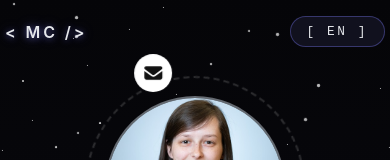
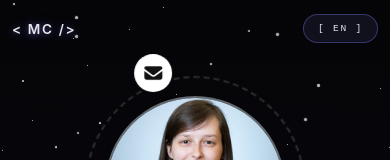
Before and after one commit to mika-collins/mika-collins.github.io, a React (Vite) app: page / in a window 390 px wide. Shown: the top 160 px of the page. Built offline with nearby package versions, Linux system fonts and the light colour scheme.

Commit message:
Added a responsive design to navbar

```diff
--- a/src/components/Navbar/Navbar.css
+++ b/src/components/Navbar/Navbar.css
@@ -56,38 +56,90 @@
 }
 
 .navbar.scrolled {
-  /* lighter semi-transparent gradient */
   background: linear-gradient(
     to bottom,
-    rgba(5, 5, 8, 0.6),  /* top slightly transparent */
-    rgba(5, 5, 8, 0.4)   /* bottom even lighter */
+    rgba(5, 5, 8, 0.6),
+    rgba(5, 5, 8, 0.4)
   );
 
   /* subtle blur */
   backdrop-filter: blur(6px);
   -webkit-backdrop-filter: blur(6px);
 
-  /* light shadow to separate from content */
   box-shadow: 0 2px 10px rgba(0, 0, 0, 0.25);
 
   padding: 16px 5px;
 
   transition:
-    background 0.3s ease,
     backdrop-filter 0.3s ease,
     box-shadow 0.3s ease,
     padding 0.3s ease;
 }
 
+/* Responsive design for small laptops */
+@media (max-width: 1024px) {
+  .navbar {
+    padding: 18px 12px;
+  }
 
-/* Mobile tweaks */
-@media (max-width: 768px) {
-  .navbar { padding: 16px 5px; }
+  .navbar-content {
+    max-width: 960px;
+  }
 
-  .navbar-logo { font-size: 1rem; }
+  .navbar-logo {
+    font-size: 1rem;
+    letter-spacing: 0.16em;
+  }
 
   .navbar-translate {
-    padding: 7px 16px;
-    font-size: 0.8rem;
+    padding: 10px 18px;
+    font-size: 0.65rem;
   }
 }
+
+/* Tablets */
+@media (max-width: 768px) {
+  .navbar {
+    padding: 16px 14px;
+  }
+
+  .navbar-content {
+    max-width: 100%;
+  }
+
+  .navbar-logo {
+    font-size: 0.95rem;
+    letter-spacing: 0.14em;
+  }
+
+  .navbar-translate {
+    padding: 10px 16px;
+    font-size: 0.65rem;
+  }
+
+  .navbar.scrolled {
+    padding: 14px 14px;
+  }
+}
+
+/* Small mobile devices */
+@media (max-width: 480px) {
+  .navbar {
+    padding: 14px 12px;
+  }
+
+  .navbar-logo {
+    font-size: 0.85rem;
+    letter-spacing: 0.12em;
+  }
+
+  .navbar-translate {
+    padding: 8px 14px;
+    font-size: 0.6rem;
+    letter-spacing: 0.18em;
+  }
+
+  .navbar.scrolled {
+    padding: 12px 12px;
+  }
+}
```
